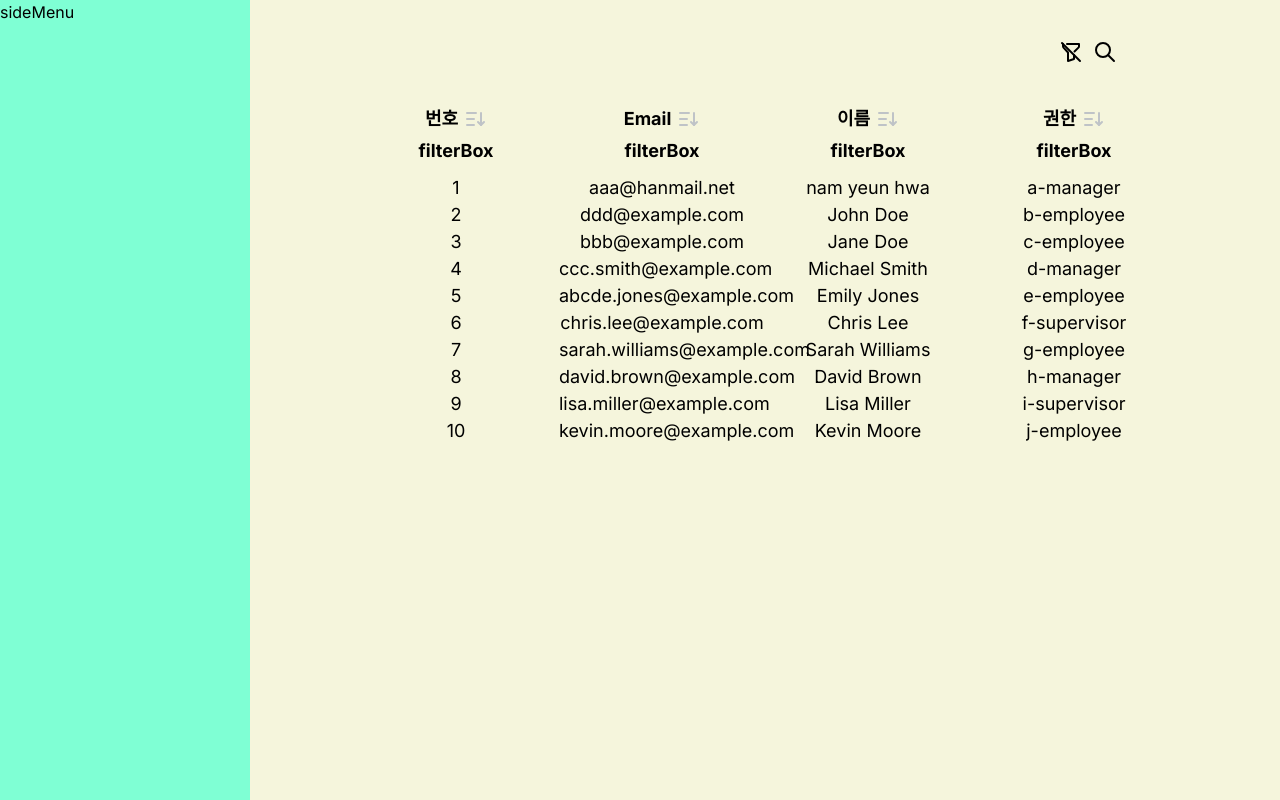
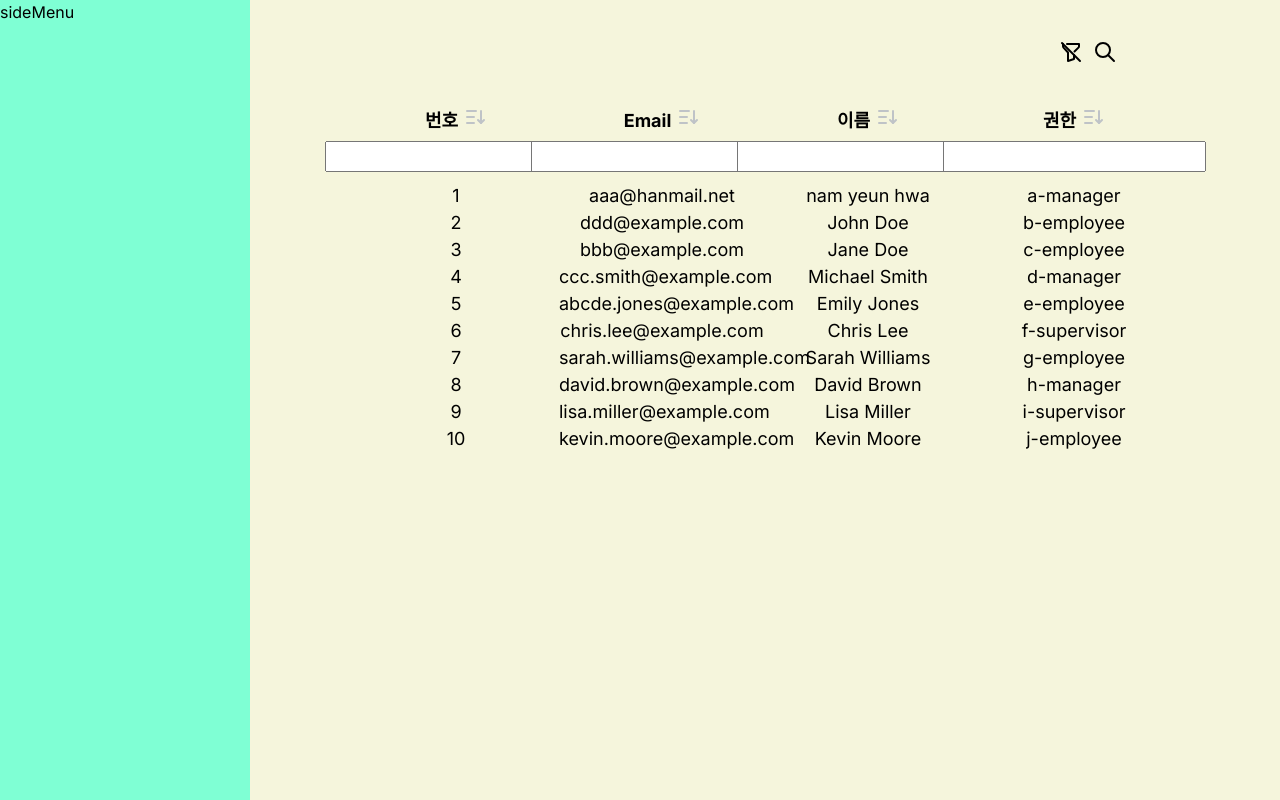
Before and after one commit to nam-yeun-hwa/table-demo-projects, a Next.js app: page / in a window 1280 px wide. Built offline with nearby package versions, Linux system fonts and the light colour scheme.

Commit message:
Feat(filterBox):filter input에 단어 입력하면 인풋에 입력되고 filter단어까지 설정

```diff
--- a/src/app/(pageGroup)/_components/table/BasicTypeTable.tsx
+++ b/src/app/(pageGroup)/_components/table/BasicTypeTable.tsx
@@ -19,15 +19,17 @@ type headerType = {
 type TableProps<T> = {
   columns: Array<headerType>;
   data: Array<T>;
-  headerSortFunc: (accessorKey: string) => void;
+  onSortHandler: (accessorKey: string) => void;
   filterInputToggle: boolean;
+  onFilterHandler: (filterValue: string, filterId: string) => void;
 };
 
 export default function BasicTypeTable<T extends { [key: string]: any }>({
   columns,
   data,
-  headerSortFunc,
+  onSortHandler,
   filterInputToggle,
+  onFilterHandler,
 }: TableProps<T>) {
   return (
     <table className={style.table}>
@@ -40,10 +42,13 @@ export default function BasicTypeTable<T extends { [key: string]: any }>({
                   <HeaderAction
                     valueKey={v.accessorKey}
                     text={v.header}
-                    onClick={headerSortFunc}
+                    onClick={onSortHandler}
                     filterInputToggle={filterInputToggle}
                   >
-                    <FilterBox />
+                    <FilterBox
+                      onFilterHandler={onFilterHandler}
+                      filterId={v.accessorKey}
+                    />
                   </HeaderAction>
                 }
               </th>
--- a/src/app/(pageGroup)/_components/table/FilterBox.tsx
+++ b/src/app/(pageGroup)/_components/table/FilterBox.tsx
@@ -1,3 +1,22 @@
-export default function FilterBox() {
-  return <>filterBox</>;
+import { ChangeEvent, useState } from "react";
+
+type Props = {
+  filterId: string;
+  onFilterHandler: (filterValue: string, filterId: string) => void;
+};
+
+export default function FilterBox({ onFilterHandler, filterId }: Props) {
+  const [inputValue, setInputValue] = useState("");
+
+  return (
+    <input
+      type="text"
+      value={inputValue}
+      onChange={(e) => {
+        onFilterHandler(e.target.value, filterId);
+        setInputValue(e.target.value);
+      }}
+      required
+    />
+  );
 }
--- a/src/app/(pageGroup)/_components/table/HeaderAction.tsx
+++ b/src/app/(pageGroup)/_components/table/HeaderAction.tsx
@@ -26,10 +26,12 @@ export default function HeaderAction({
   children,
 }: Props) {
   return (
-    <div className={style.element} onClick={() => onClick(valueKey)}>
+    <div className={style.element}>
       <div className={style.txt}>
         {text}
-        {SVGIcon(TABLE_ICON.ICON_ASC)}
+        <div onClick={() => onClick(valueKey)}>
+          {SVGIcon(TABLE_ICON.ICON_ASC)}
+        </div>
       </div>
       {filterInputToggle && children}
     </div>
--- a/src/app/(pageGroup)/page.tsx
+++ b/src/app/(pageGroup)/page.tsx
@@ -119,7 +119,7 @@ export default function page() {
    * @param id
    * @description 테이블 헤더 아이템 클릭시 SORT
    */
-  const onClickHeaderClick = (accessorKey: string) => {
+  const onSortHandler = (accessorKey: string) => {
     // let temp = toggleSortBool ? "오름차순" : "내림차순";
     // console.log(accessorKey, temp);
 
@@ -140,6 +140,10 @@ export default function page() {
     }
   };
 
+  const onFilterHandler = (filterValue: string, filterId: string) => {
+    console.log(filterValue, filterId);
+  };
+
   return (
     <div className={style.wrapper}>
       <div className={style.tableContainer}>
@@ -147,8 +151,9 @@ export default function page() {
         <BasicTypeTable
           columns={columns}
           data={userArray}
-          headerSortFunc={onClickHeaderClick}
+          onSortHandler={onSortHandler}
           filterInputToggle={filterInputToggle}
+          onFilterHandler={onFilterHandler}
         />
       </div>
     </div>
```
